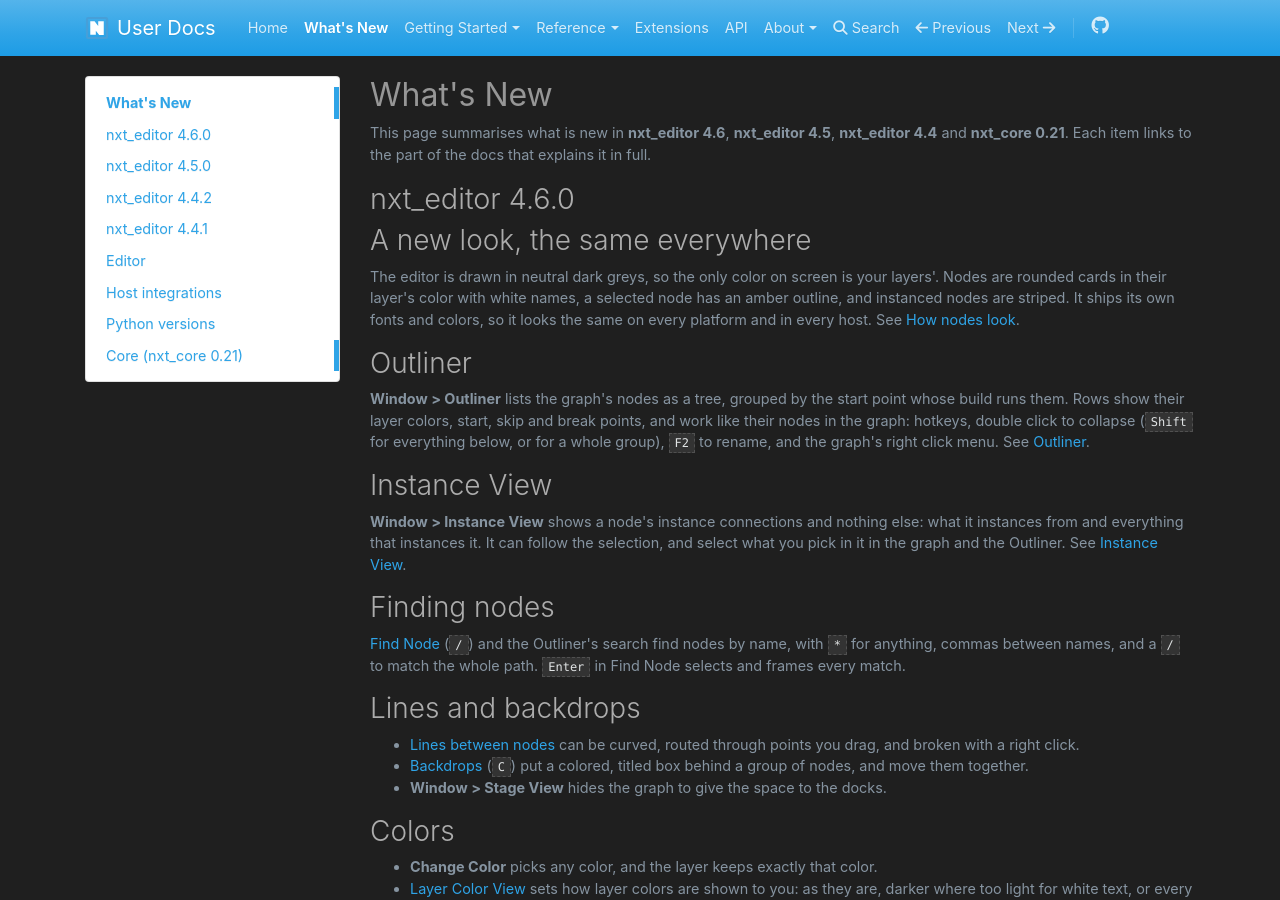
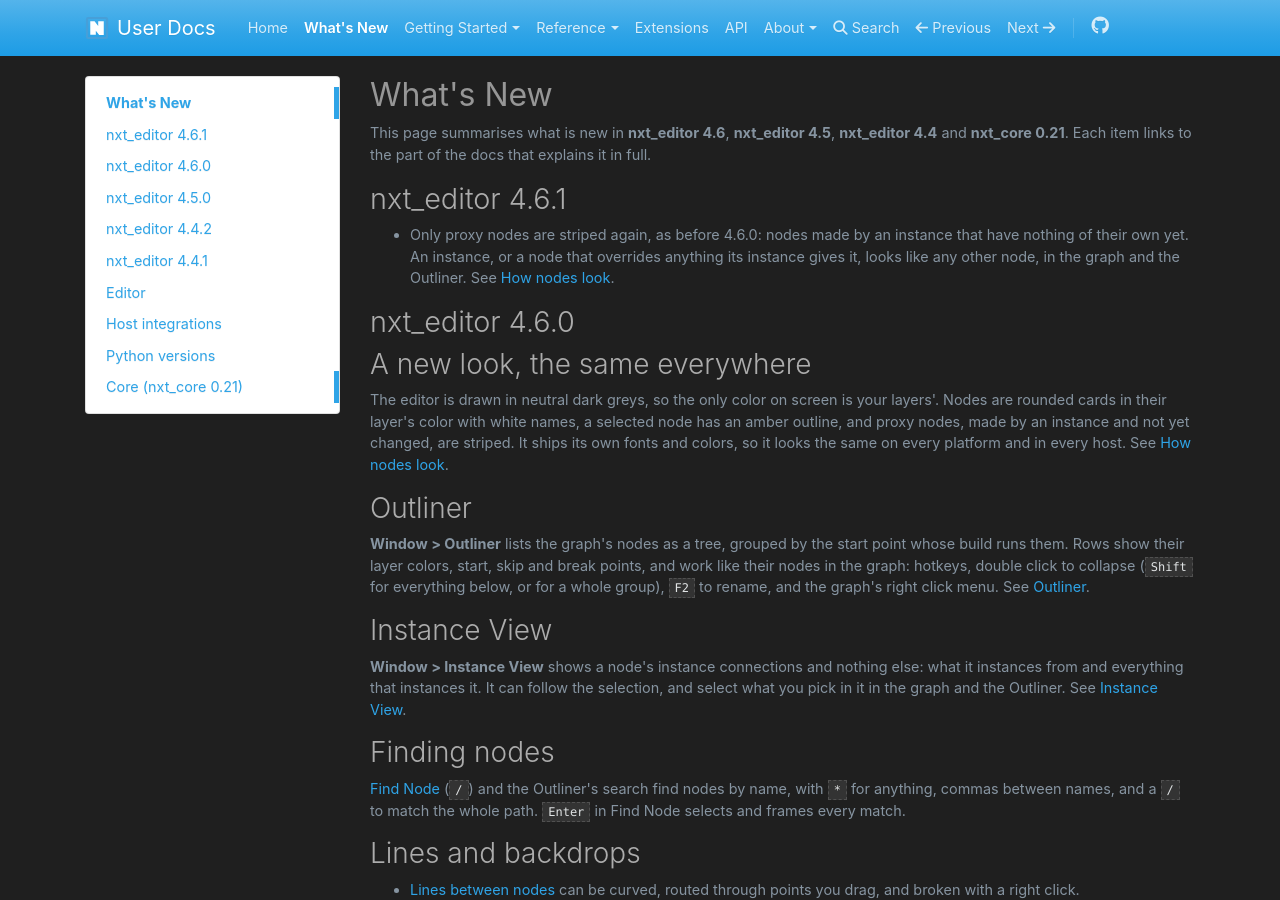
Before and after one commit to nxt-dev/nxt-dev.github.io, an MkDocs documentation site: the page built from docs/user_docs/docs/whats_new.md, in a window 1280 px wide and 900 px high. Built offline with MkDocs 1.6.1, drawn with Linux system fonts in a browser that asks for light colours; nearby versions of some CDN libraries.

Commit message:
Only proxy nodes are striped, and what is new in 4.6.1
The pictures and text showed every instance striped. Only proxy nodes,
made by an instance with nothing of their own yet, are; the example graph
now overrides one proxy child to show the difference.

Co-Authored-By: Claude Opus 5.5 (1M context) <noreply@anthropic.com>

```diff
--- a/docs/user_docs/docs/whats_new.md
+++ b/docs/user_docs/docs/whats_new.md
@@ -3,6 +3,13 @@
 This page summarises what is new in **nxt_editor 4.6**, **nxt_editor 4.5**,
 **nxt_editor 4.4** and **nxt_core 0.21**. Each item links to the part of the docs that explains
 it in full.
+
+## nxt_editor 4.6.1
+
+- Only proxy nodes are striped again, as before 4.6.0: nodes made by an
+  instance that have nothing of their own yet. An instance, or a node that
+  overrides anything its instance gives it, looks like any other node, in
+  the graph and the Outliner. See [How nodes look](editor.md#how-nodes-look).
 
 ## nxt_editor 4.6.0
 
@@ -10,8 +17,8 @@ it in full.
 
 The editor is drawn in neutral dark greys, so the only color on screen is
 your layers'. Nodes are rounded cards in their layer's color with white
-names, a selected node has an amber outline, and instanced nodes are
-striped. It ships its own fonts and colors, so it looks the same on every
+names, a selected node has an amber outline, and proxy nodes, made by an
+instance and not yet changed, are striped. It ships its own fonts and colors, so it looks the same on every
 platform and in every host. See [How nodes look](editor.md#how-nodes-look).
 
 ### Outliner
```
Also changed, not shown: docs/user_docs/docs/editor.md (+7 -5 lines), docs/user_docs/docs/images/backdrop.png, docs/user_docs/docs/images/lines_curved.png, docs/user_docs/docs/images/nodes_look.png, docs/user_docs/docs/images/outliner.png, docs/user_docs/docs/images/property_editor_neutral.png.
